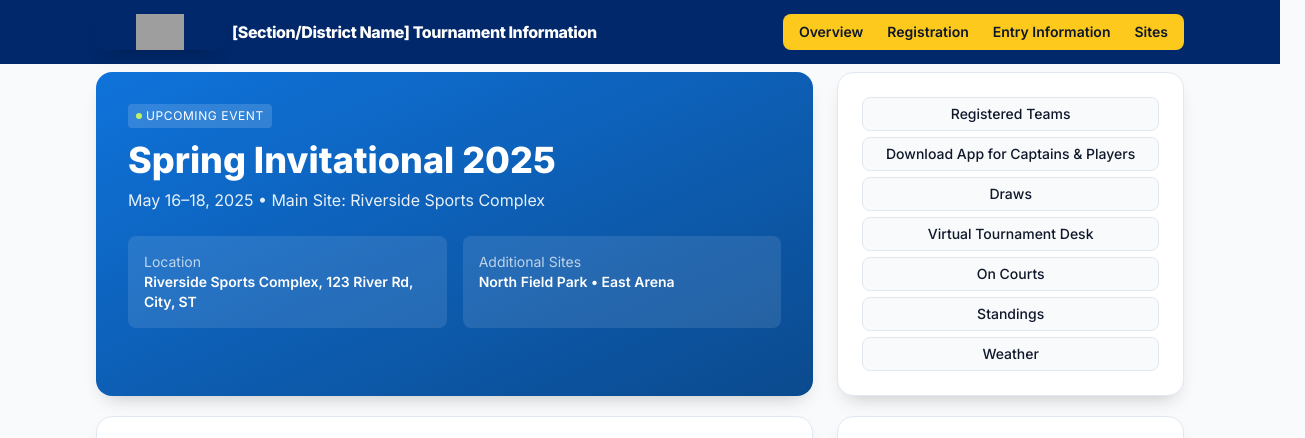
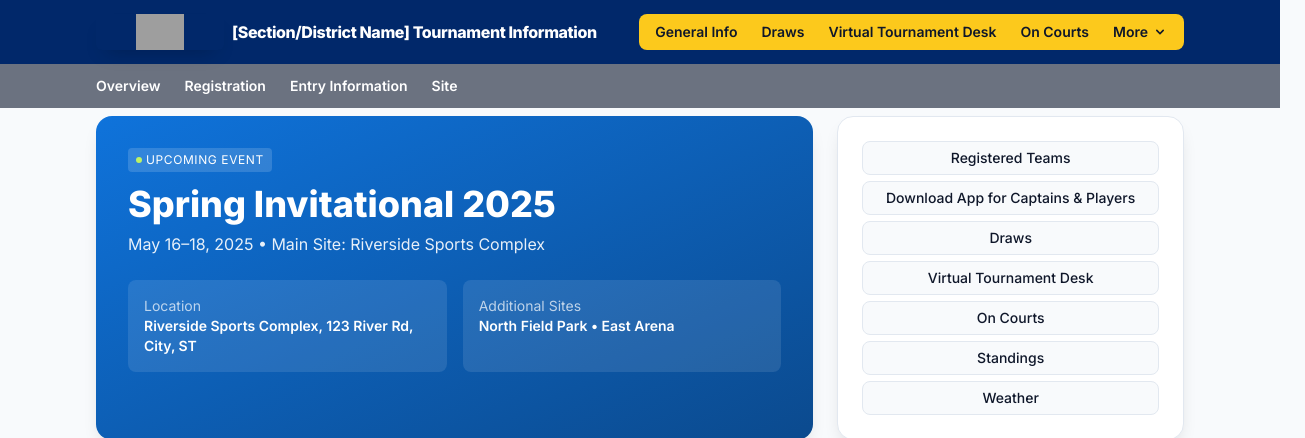
Before and after one commit to vividyellow4/tournamentinfo, a plain HTML site: page index.html in a window 1280 px wide. Shown: the top 438 px of the page, 1305 px wide, since content can reach past the window. Drawn offline with nearby package versions, Linux system fonts and the light colour scheme; grey boxes are pictures that could not be loaded.

Commit message:
Update navigation structure with sub-navigation and menu reorganization
- Add sticky sub-navigation bar with gray background containing section links
- Update main navigation to: General Info, Draws, Virtual Tournament Desk, On Courts, More
- Move Download App to More dropdown with descriptive name
- Rename More Links to More for cleaner design
- Remove Section Menu from mobile navigation for streamlined UX
- Update scroll offset calculation to account for both header and sub-nav heights

```diff
--- a/index.html
+++ b/index.html
@@ -66,10 +66,26 @@
           </div>
         </a>
         <nav class="hidden md:flex items-center gap-6 text-sm font-medium bg-matchyellow-400 px-4 py-2 rounded-lg">
-          <a href="#general-info" class="text-slate-900 hover:text-slate-700 font-semibold">Overview</a>
-          <a href="#registration" class="text-slate-900 hover:text-slate-700 font-semibold">Registration</a>
-          <a href="#about" class="text-slate-900 hover:text-slate-700 font-semibold">Entry Information</a>
-          <a href="#sites" class="text-slate-900 hover:text-slate-700 font-semibold">Sites</a>
+          <a href="#general-info" class="text-slate-900 hover:text-slate-700 font-semibold">General Info</a>
+          <a href="https://example.com/draws" target="_blank" rel="noopener" class="text-slate-900 hover:text-slate-700 font-semibold">Draws</a>
+          <a href="https://example.com/desks" target="_blank" rel="noopener" class="text-slate-900 hover:text-slate-700 font-semibold">Virtual Tournament Desk</a>
+          <a href="https://example.com/on-courts" target="_blank" rel="noopener" class="text-slate-900 hover:text-slate-700 font-semibold">On Courts</a>
+          <div class="relative group">
+            <button class="text-slate-900 hover:text-slate-700 font-semibold flex items-center gap-1">
+              More
+              <svg xmlns="http://www.w3.org/2000/svg" class="h-4 w-4" viewBox="0 0 20 20" fill="currentColor">
+                <path fill-rule="evenodd" d="M5.293 7.293a1 1 0 011.414 0L10 10.586l3.293-3.293a1 1 0 111.414 1.414l-4 4a1 1 0 01-1.414 0l-4-4a1 1 0 010-1.414z" clip-rule="evenodd"/>
+              </svg>
+            </button>
+            <div class="absolute top-full left-0 mt-1 w-48 bg-white rounded-lg shadow-lg border border-slate-200 opacity-0 invisible group-hover:opacity-100 group-hover:visible transition-all duration-200 z-50">
+              <div class="py-2">
+                <a href="https://example.com/app" target="_blank" rel="noopener" class="block px-4 py-2 text-sm text-slate-700 hover:bg-slate-50">Download App for Captains & Players</a>
+                <a href="https://example.com/teams" target="_blank" rel="noopener" class="block px-4 py-2 text-sm text-slate-700 hover:bg-slate-50">Registered Teams</a>
+                <a href="https://example.com/standings" target="_blank" rel="noopener" class="block px-4 py-2 text-sm text-slate-700 hover:bg-slate-50">Standings</a>
+                <a href="https://www.weather.gov/" target="_blank" rel="noopener" class="block px-4 py-2 text-sm text-slate-700 hover:bg-slate-50">Weather</a>
+              </div>
+            </div>
+          </div>
         </nav>
         <button id="menuButton" class="md:hidden inline-flex items-center justify-center p-2 rounded-md border border-matchyellow-400 text-matchyellow-400 hover:bg-matchyellow-400 hover:text-slate-900" aria-label="Open menu">
           <svg xmlns="http://www.w3.org/2000/svg" class="h-5 w-5" viewBox="0 0 20 20" fill="currentColor"><path fill-rule="evenodd" d="M3 5h14a1 1 0 100-2H3a1 1 0 100 2zm14 4H3a1 1 0 100 2h14a1 1 0 100-2zm0 6H3a1 1 0 100 2h14a1 1 0 100-2z" clip-rule="evenodd"/></svg>
@@ -78,21 +94,31 @@
     </div>
     <div id="mobileMenu" class="md:hidden hidden border-t border-matchyellow-400 bg-[#01286a]">
       <div class="px-4 py-3 space-y-2 text-sm font-medium">
-        <a href="#general-info" class="block px-2 py-2 rounded text-matchyellow-400 hover:bg-matchyellow-400 hover:text-slate-900">Overview</a>
-        <a href="#registration" class="block px-2 py-2 rounded text-matchyellow-400 hover:bg-matchyellow-400 hover:text-slate-900">Registration</a>
-        <a href="#director" class="block px-2 py-2 rounded text-matchyellow-400 hover:bg-matchyellow-400 hover:text-slate-900">Director</a>
-        <a href="#about" class="block px-2 py-2 rounded text-matchyellow-400 hover:bg-matchyellow-400 hover:text-slate-900">Entry Information</a>
-        <a href="#sites" class="block px-2 py-2 rounded text-matchyellow-400 hover:bg-matchyellow-400 hover:text-slate-900">Sites</a>
-        <a href="https://example.com/teams" target="_blank" rel="noopener" class="block px-2 py-2 rounded text-matchyellow-400 hover:bg-matchyellow-400 hover:text-slate-900">Registered Teams</a>
-        <a href="https://example.com/app" target="_blank" rel="noopener" class="block px-2 py-2 rounded text-matchyellow-400 hover:bg-matchyellow-400 hover:text-slate-900">Download App</a>
+        <div class="text-matchyellow-400 font-bold text-xs uppercase tracking-wider mb-2">Main Navigation</div>
+        <a href="#general-info" class="block px-2 py-2 rounded text-matchyellow-400 hover:bg-matchyellow-400 hover:text-slate-900">General Info</a>
         <a href="https://example.com/draws" target="_blank" rel="noopener" class="block px-2 py-2 rounded text-matchyellow-400 hover:bg-matchyellow-400 hover:text-slate-900">Draws</a>
         <a href="https://example.com/desks" target="_blank" rel="noopener" class="block px-2 py-2 rounded text-matchyellow-400 hover:bg-matchyellow-400 hover:text-slate-900">Virtual Tournament Desk</a>
         <a href="https://example.com/on-courts" target="_blank" rel="noopener" class="block px-2 py-2 rounded text-matchyellow-400 hover:bg-matchyellow-400 hover:text-slate-900">On Courts</a>
+        <div class="text-matchyellow-400 font-bold text-xs uppercase tracking-wider mb-2 mt-4">More</div>
+        <a href="https://example.com/app" target="_blank" rel="noopener" class="block px-2 py-2 rounded text-matchyellow-400 hover:bg-matchyellow-400 hover:text-slate-900">Download App for Captains & Players</a>
+        <a href="https://example.com/teams" target="_blank" rel="noopener" class="block px-2 py-2 rounded text-matchyellow-400 hover:bg-matchyellow-400 hover:text-slate-900">Registered Teams</a>
         <a href="https://example.com/standings" target="_blank" rel="noopener" class="block px-2 py-2 rounded text-matchyellow-400 hover:bg-matchyellow-400 hover:text-slate-900">Standings</a>
         <a href="https://www.weather.gov/" target="_blank" rel="noopener" class="block px-2 py-2 rounded text-matchyellow-400 hover:bg-matchyellow-400 hover:text-slate-900">Weather</a>
       </div>
     </div>
   </header>
+
+  <!-- Sub Navigation -->
+  <nav class="sticky top-16 z-30 bg-gray-500 w-full">
+    <div class="max-w-6xl mx-auto px-4 sm:px-6 lg:px-8">
+      <div class="flex items-center gap-6 text-sm font-medium py-3">
+        <a href="#general-info" class="text-white hover:text-gray-200 font-semibold">Overview</a>
+        <a href="#registration" class="text-white hover:text-gray-200 font-semibold">Registration</a>
+        <a href="#about" class="text-white hover:text-gray-200 font-semibold">Entry Information</a>
+        <a href="#sites" class="text-white hover:text-gray-200 font-semibold">Site</a>
+      </div>
+    </div>
+  </nav>
 
   <!-- Hero / General Info -->
   <main id="top" class="relative">
@@ -300,8 +326,10 @@
         var target = $(this.getAttribute('href'));
         if (target.length) {
           e.preventDefault();
-          var offset = $('.sticky').outerHeight() || 0;
-          $('html, body').animate({ scrollTop: target.offset().top - offset }, 400);
+          var headerHeight = $('header').outerHeight() || 0;
+          var subNavHeight = $('nav.bg-gray-500').outerHeight() || 0;
+          var totalOffset = headerHeight + subNavHeight;
+          $('html, body').animate({ scrollTop: target.offset().top - totalOffset }, 400);
         }
       });
 
```
